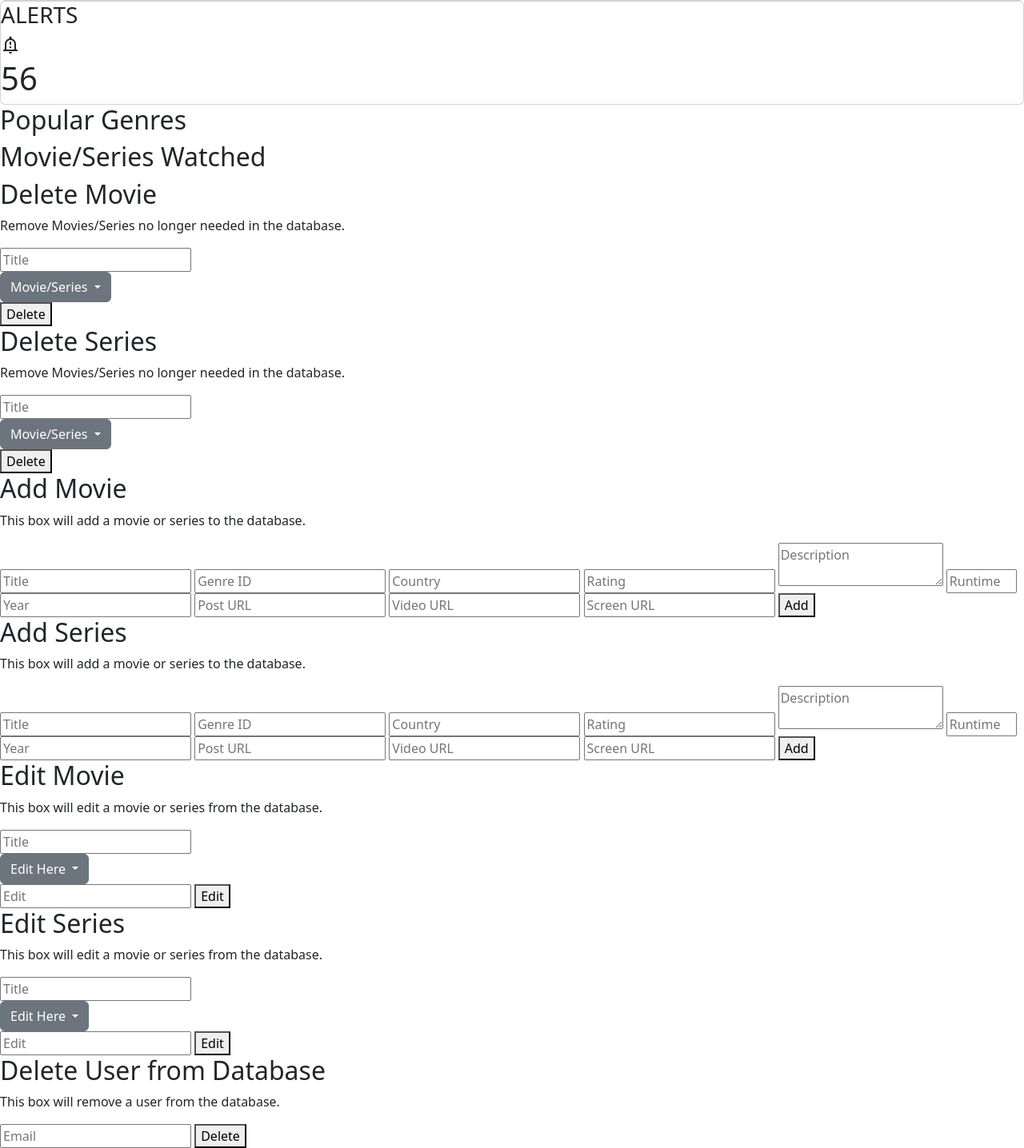
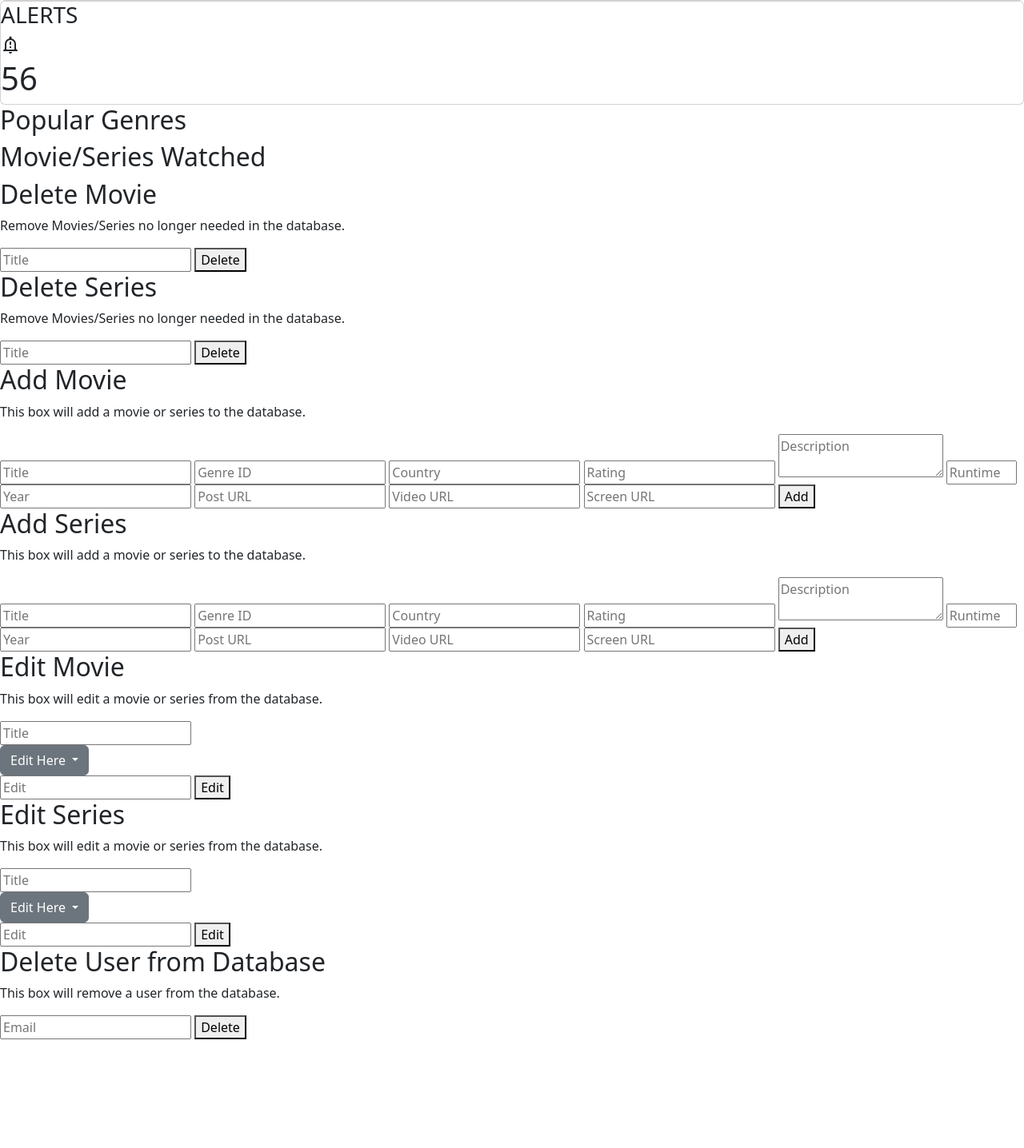
Before and after one commit to B-WayneZA/CineTech, a PHP site: page /admin.php in a window 1280 px wide. Shown: the part 790-2226 px from the top of the page at 80% size. After the commit the page ends 2090 px from the top, so only its background shows below. Run offline with PHP 8.4, Linux system fonts and the light colour scheme; some libraries are stand-ins or nearby versions.

Commit message:
Removed the dropdown on delete series/movies

```diff
--- a/php/admin.php
+++ b/php/admin.php
@@ -178,21 +178,6 @@ if ($_SERVER['REQUEST_METHOD'] === 'POST') {
                         <p>Remove Movies/Series no longer needed in the database.</p>
                         <form method="post" action="<?php echo $_SERVER['PHP_SELF']; ?>">
                             <input type="text" id="deleteTitle" name="deleteTitle" placeholder="Title" required>
-                            <div class="dropdown">
-                                <button class="btn btn-secondary dropdown-toggle" type="button" data-bs-toggle="dropdown" aria-expanded="false">
-                                    Movie/Series
-                                </button>
-                                <ul class="dropdown-menu">
-                                    <li>
-                                        <input type="radio" id="deleteMovie" name="deleteType" value="film" checked>
-                                        <label for="deleteMovie">Movie</label>
-                                    </li>
-                                    <li>
-                                        <input type="radio" id="deleteSeries" name="deleteType" value="show">
-                                        <label for="deleteSeries">Series</label>
-                                    </li>
-                                </ul>
-                            </div>
                             <button type="submit">Delete</button>
                         </form>
                     </div>
@@ -202,21 +187,6 @@ if ($_SERVER['REQUEST_METHOD'] === 'POST') {
                         <p>Remove Movies/Series no longer needed in the database.</p>
                         <form method="post" action="<?php echo $_SERVER['PHP_SELF']; ?>">
                             <input type="text" id="deleteTitle" name="deleteTitle" placeholder="Title" required>
-                            <div class="dropdown">
-                                <button class="btn btn-secondary dropdown-toggle" type="button" data-bs-toggle="dropdown" aria-expanded="false">
-                                    Movie/Series
-                                </button>
-                                <ul class="dropdown-menu">
-                                    <li>
-                                        <input type="radio" id="deleteMovie" name="deleteType" value="film" checked>
-                                        <label for="deleteMovie">Movie</label>
-                                    </li>
-                                    <li>
-                                        <input type="radio" id="deleteSeries" name="deleteType" value="show">
-                                        <label for="deleteSeries">Series</label>
-                                    </li>
-                                </ul>
-                            </div>
                             <button type="submit">Delete</button>
                         </form>
                     </div>
```
